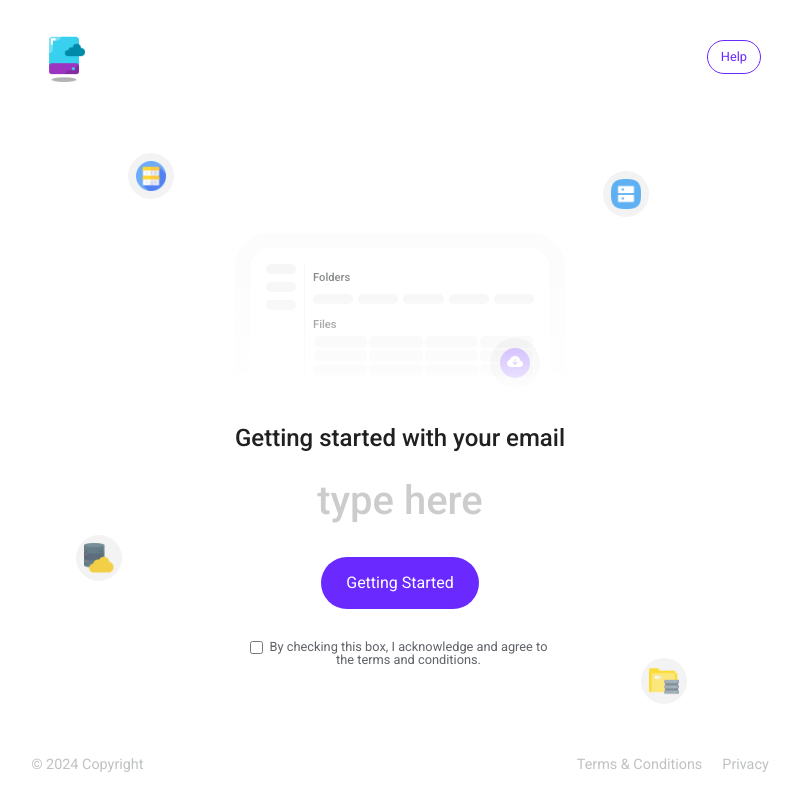
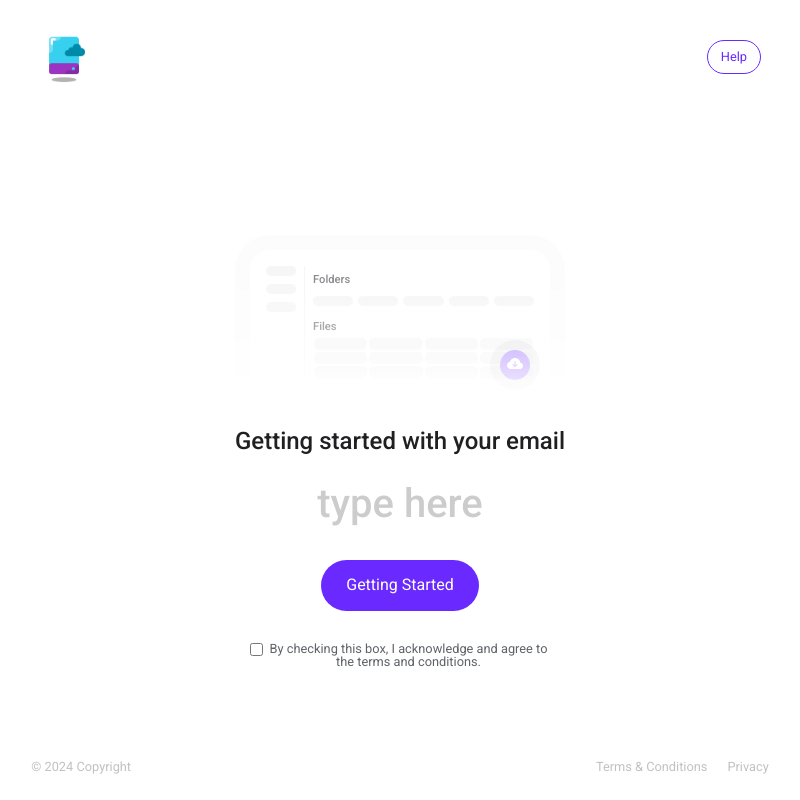
Before and after one commit to Charlygraphy23/drive-clone, a Next.js app: page /getting-started in a window 1280 px wide. Shown: the whole page, without its empty margins (240-1040 px from the left). Built offline with nearby package versions, Linux system fonts and the light colour scheme.

Commit message:
WIP mobile responsive

```diff
--- a/app/(routes)/getting-started/components/hero/style.module.scss
+++ b/app/(routes)/getting-started/components/hero/style.module.scss
@@ -170,6 +170,12 @@ $sizes: 1 max(10%, 0vh) min(17%, 25vw), 2 max(72%, 40vh) max(10%, 0vw),
   }
 
   .form {
+    input {
+      &[type="text"] {
+        width: 100%;
+      }
+    }
+
     p {
       display: flex;
       gap: 4px;
@@ -203,7 +209,22 @@ $sizes: 1 max(10%, 0vh) min(17%, 25vw), 2 max(72%, 40vh) max(10%, 0vw),
 
       p {
         max-width: 250px;
+        span {
+          font-size: 0.7rem;
+        }
+      }
+
+      button {
+        font-size: 0.8rem;
       }
     }
   }
 }
+
+@container (max-width: 548px) {
+  .hero {
+    .icons {
+      display: none;
+    }
+  }
+}
--- a/app/(routes)/getting-started/style.module.scss
+++ b/app/(routes)/getting-started/style.module.scss
@@ -40,7 +40,7 @@
       display: flex;
       justify-content: space-between;
       align-items: center;
-      font-size: 0.9rem;
+      font-size: 0.8rem;
       color: rgba(color.$gray-color, 0.4);
       padding: 1.5rem 0.5rem;
 
@@ -77,6 +77,14 @@
   }
 }
 
+@container (max-width: 330px) {
+  .gettingStarted {
+    .wrapper {
+      width: calc(100% - 2%);
+    }
+  }
+}
+
 @keyframes zoomIn {
   0% {
     transform: scale(0.9);
```
